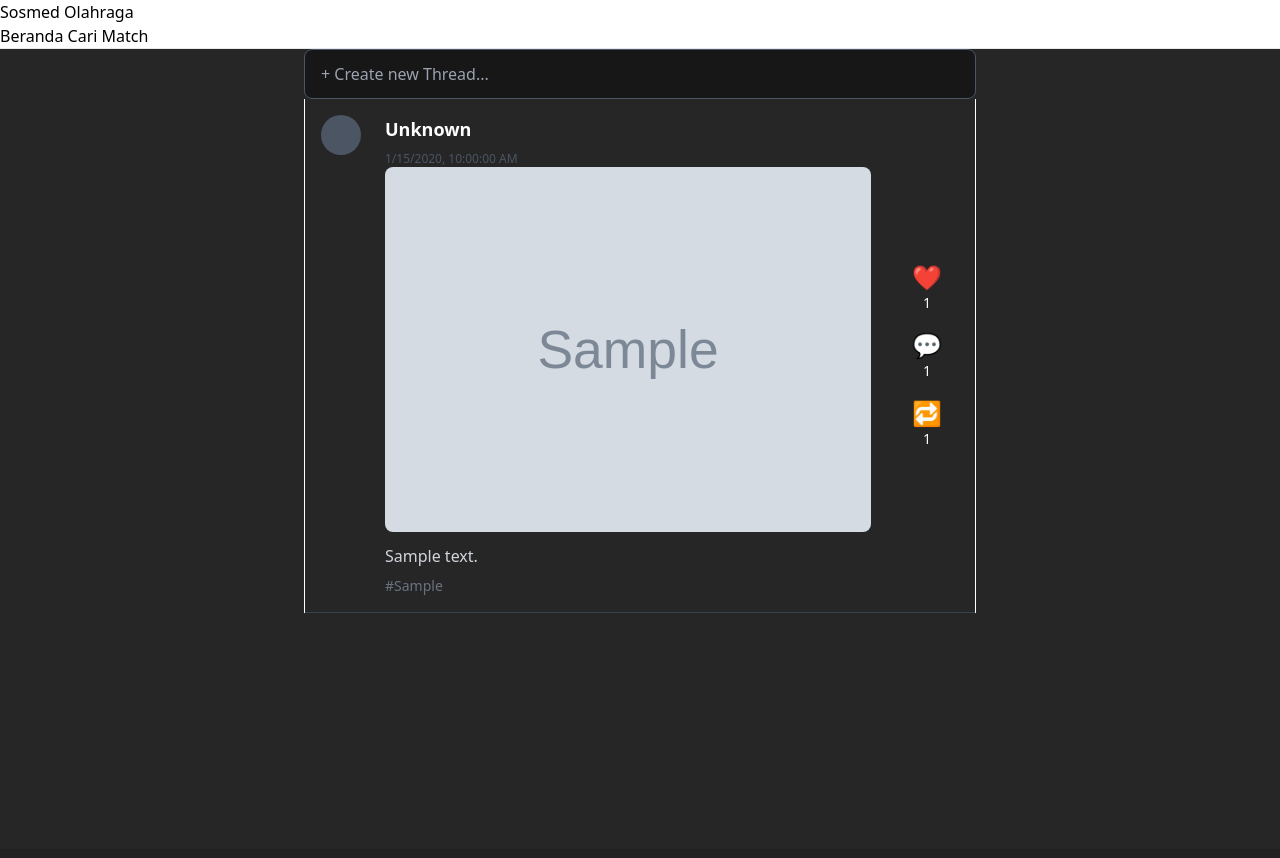
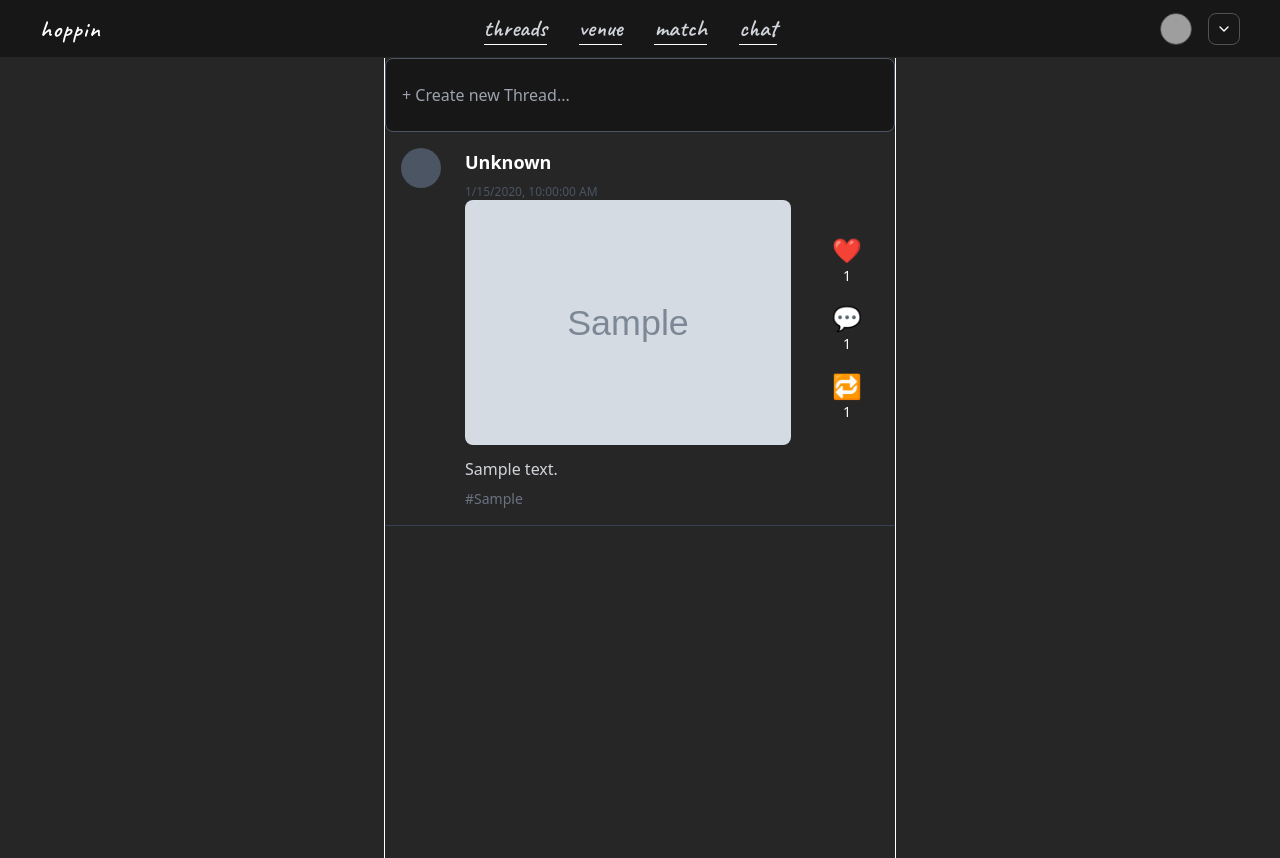
Before and after one commit to pbp-kelompok-f08/ProyekUTS, a Django app: page /threads/ in a window 1280 px wide. Before the commit the page ends 613 px from the top, so only its background shows below. Run offline with Django 5.2, Linux system fonts and the light colour scheme; tables that the repository leaves empty hold one stand-in row (values such as "Sample post"); grey boxes marked "Sample" are stand-in pictures; some libraries are stand-ins or nearby versions; grey boxes are pictures that could not be loaded.

Commit message:
navbar dan reply dan main

```diff
--- a/templates/base.html
+++ b/templates/base.html
@@ -16,14 +16,8 @@
 
 </head>
 <body>
-    <header>
-        <h1>Sosmed Olahraga</h1>
-        <nav>
-            <a href="/">Beranda</a>
-            <a href="/matches/">Cari Match</a>
-        </nav>
-        <hr>
-    </header>
+
+
 
     <main>
         {% block content %}{% endblock %}
--- /dev/null
+++ b/templates/navbar.html
@@ -0,0 +1,39 @@
+<nav class="w-full bg-neutral-900 border-b border-neutral-800 text-white flex items-center justify-between px-10 py-3">
+    <!-- Left: Logo -->
+    <div class="text-2xl font-semibold tracking-wider" style="font-family: 'Caveat', cursive;">
+        hoppin
+    </div>
+
+    <!-- Center: Navigation Links -->
+    <div class="flex space-x-8 text-gray-300 text-2xl" style="font-family: 'Caveat', cursive;">
+        <a href="#" class="hover:text-white transition border-b border-white">threads</a>
+        <a href="#" class="hover:text-white transition border-b border-white">venue</a>
+        <a href="#" class="hover:text-white transition border-b border-white">match</a>
+        <a href="#" class="hover:text-white transition border-b border-white">chat</a>
+    </div>
+
+    <!-- Right: Icons -->
+    <div class="flex items-center space-x-4">
+    <!-- User Avatar -->
+    <button class="w-8 h-8 flex items-center justify-center border border-neutral-600 rounded-full overflow-hidden hover:border-white transition">
+        <img src="https://cdn-icons-png.flaticon.com/512/847/847969.png"
+             alt="User Avatar"
+             class="w-full h-full object-cover">
+    </button>
+
+    <!-- Dropdown Arrow -->
+    <button class="w-8 h-8 flex items-center justify-center border border-neutral-600 rounded-lg hover:border-white transition">
+        <svg xmlns="http://www.w3.org/2000/svg"
+             fill="none" viewBox="0 0 24 24"
+             stroke="white" stroke-width="2"
+             class="w-4 h-4">
+            <path stroke-linecap="round" stroke-linejoin="round" d="M6 9l6 6 6-6" />
+        </svg>
+    </button>
+</div>
+
+</nav>
+
+<!-- Add this to base.html or include font -->
+<link href="https://fonts.googleapis.com/css2?family=Caveat:wght@600&display=swap" rel="stylesheet">
+<script src="https://kit.fontawesome.com/a2d9b6f1b9.js" crossorigin="anonymous"></script>
--- a/threads/templates/main.html
+++ b/threads/templates/main.html
@@ -7,17 +7,11 @@
 
 {% block content %}
 {% include 'modal.html' %}
+{% include 'navbar.html' %}
 
 
 <!-- Main Container -->
-<div class="w-full min-h-screen bg-neutral-800 flex flex-col items-center text-white">
-
-    <!-- Create Thread Button -->
-    <button onclick="showModal()"
-        class="w-full max-w-2xl border border-gray-600 bg-neutral-900 text-left text-gray-400 px-4 py-3 rounded-lg hover:border-gray-400 hover:text-gray-200 transition">
-        + Create new Thread...
-    </button>
-
+<div class="w-full min-h-screen bg-neutral-800 flex flex-row justify-center gap-20 text-white">
     <!-- Loading Spinner -->
     <div id="loading" class="bg-neutral-900 rounded-lg border border-neutral-800 p-12 text-center hidden text-gray-300">
         <svg class="animate-spin h-8 w-8 text-green-500 inline-block" xmlns="http://www.w3.org/2000/svg" fill="none"
@@ -29,7 +23,41 @@
     </div>
 
     <!-- Threads Feed -->
-    <div id="threadList" class="hidden w-full max-w-2xl border-x border-solid border-white"></div>
+    <div class="w-full lg:w-2/5 border-x border-solid border-white">
+        <!-- Create Thread Button -->
+        <button onclick="showModal()"
+            class="w-full border border-gray-600 bg-neutral-900 text-left text-gray-400 px-4 py-6 rounded-lg hover:border-gray-400 hover:text-gray-200 transition">
+            + Create new Thread...
+        </button>
+        <div id="threadList" class="hidden"></div>
+    </div>
+
+    <!-- thread Reply -->
+    <div id="threadReply" class="hidden lg:w-1/3">
+        <div class="fixed w-1/3 bg-neutral-900 mt-10 top-10 bottom-10 rounded-xl border border-gray-700 flex flex-col">
+
+            <!-- Header -->
+            <div class="p-4 border-b border-gray-700">
+                <h2 class="text-lg font-semibold text-white">Replies</h2>
+                <p id="replyToWho" class="text-sm text-gray-400"></p>
+            </div>
+
+            <!-- Scrollable reply list -->
+            <div id="replyList" class="flex-1 overflow-y-auto p-4 space-y-4">
+            </div>
+
+            <!-- Reply input box -->
+            <div class="border-t border-gray-700 p-3 flex items-center space-x-3">
+                <div class="w-8 h-8 rounded-full bg-gray-600 flex-shrink-0"></div>
+                <input type="text" placeholder="Write a reply..."
+                    class="flex-1 bg-neutral-800 text-white text-sm rounded-lg px-3 py-2 focus:outline-none focus:ring-1 focus:ring-green-500" />
+                <button class="bg-green-600 hover:bg-green-700 text-white px-3 py-2 rounded-lg text-sm transition">
+                    Reply
+                </button>
+            </div>
+        </div>
+    </div>
+
 
     <!-- Empty State -->
     <div id="empty" class="bg-neutral-900 rounded-lg border border-neutral-800 p-12 text-center hidden text-gray-300">
@@ -49,17 +77,17 @@
 <script>
     const THREADS_API_ENDPOINT = "{% url 'threads:show_json' %}";
     const CURRENT_USER_ID = "{{ user.id|default_if_none:'' }}";
+    let activeReplyThread = null;
 
     const loadingSpinner = document.getElementById('loading');
     const threadsGridContainer = document.getElementById('threadList');
+    const threadsReplyContainer = document.getElementById('threadReply');
+    const threadsReplyList = document.getElementById('replyList');
     let allThreadsData = [];
 
     function displayPageSection({ showLoading = false, showError = false, showEmpty = false, showGrid = false }) {
         loadingSpinner.classList.toggle('hidden', !showLoading);
         threadsGridContainer.classList.toggle('hidden', !showGrid);
-        if (showGrid) {
-            threadsGridContainer.className = 'w-full max-w-2xl border-x border-solid border-white space-y-6';
-        }
     }
 
     function buildThreadsCardElement(item) {
@@ -80,7 +108,6 @@
         <!-- Left section: profile + username -->
         <div class="flex flex-col items-start">
             <div class="w-10 h-10 rounded-full bg-gray-600"></div>
-
         </div>
 
         <!-- Middle section: post content -->
@@ -99,7 +126,6 @@
                 ? `<p class="text-sm text-gray-500">#${tags.replace(/,/g, " #")}</p>`
                 : ""
             }
-
         </div>
 
         <!-- Right section: icons -->
@@ -111,7 +137,7 @@
             </div>
             <!-- Comment -->
             <div class="flex flex-col items-center">
-        <button class="text-2xl hover:scale-110 transition">💬</button>
+                <button class="text-2xl hover:scale-110 transition" onclick="showReply('${username}')">💬</button>
                 <span class="text-sm text-white">${replyCount}</span>
             </div>
             <!-- Repost -->
@@ -141,7 +167,89 @@
         }
     }
 
-    async function fetchThreadsFromServer() {
+    async function showReply(userId) {
+        // If the same thread is clicked again → hide the reply panel
+        if (activeReplyThread === userId && !threadsReplyContainer.classList.contains('hidden')) {
+            threadsReplyContainer.classList.add('hidden');
+            activeReplyThread = null;
+            return;
+        }
+
+        // Otherwise, open the panel for the new thread
+        activeReplyThread = userId;
+        threadsReplyContainer.classList.remove('hidden');
+
+        // Show username at the top
+        document.getElementById('replyToWho').textContent = `Replying to ${userId}`;
+
+        // Fetch and render replies
+        const replyItems = await fetchReplyFromServer(userId);
+        threadsReplyList.innerHTML = '';
+
+        replyItems.forEach(item => {
+            threadsReplyList.appendChild(buildReplyCardElement(item));
+        });
+    }
+    function buildReplyCardElement(item) {
+        const username = DOMPurify.sanitize(item.username || "Unknown");
+        const content = DOMPurify.sanitize(item.content || "");
+        const likeCount = DOMPurify.sanitize(String(item.likeCount || 0));
+        const createdAt = new Date(item.created_at);
+        const timeAgo = timeSince(createdAt);
+
+        const replyCard = document.createElement("div");
+        replyCard.className = "flex space-x-3 border-b border-gray-700 py-3";
+
+        replyCard.innerHTML = `
+        <div class="w-8 h-8 rounded-full bg-gray-600"></div>
+        <div class="flex-1">
+            <p class="font-semibold text-white">${username}</p>
+            <p class="text-gray-300 text-sm">${content}</p>
+            <div class="flex items-center space-x-2 mt-1 text-gray-500 text-xs">
+                <button class="hover:text-red-400">❤️</button>
+                <span>${likeCount}</span>
+                <span>·</span>
+                <span>${timeAgo}</span>
+            </div>
+        </div>
+    `;
+
+        return replyCard;
+    }
+
+    // Helper function to show "time ago" style text
+    function timeSince(date) {
+        const seconds = Math.floor((new Date() - date) / 1000);
+        const intervals = [
+            { label: "y", seconds: 31536000 },
+            { label: "mo", seconds: 2592000 },
+            { label: "d", seconds: 86400 },
+            { label: "h", seconds: 3600 },
+            { label: "m", seconds: 60 },
+        ];
+
+        for (const i of intervals) {
+            const count = Math.floor(seconds / i.seconds);
+            if (count >= 1) return `${count}${i.label} ago`;
+        }
+        return "Just now";
+    }
+
+
+    async function fetchReplyFromServer(userId) {
+        try {
+            const response = await fetch(`/threads/replies/${userId}/`, { headers: { 'Accept': 'application/json' }, });
+
+            if (!response.ok) throw new Error('Failed to fetch Reply data');
+            replyItems = await response.json() || [];
+            return replyItems
+        } catch (error) {
+            console.error('Error loading thread:', error);
+            return []
+        }
+    }
+
+    async function fetchThreadsFromServer(userId) {
         try {
             displayPageSection({ showLoading: true });
             const response = await fetch(THREADS_API_ENDPOINT, { headers: { 'Accept': 'application/json' } });
--- a/threads/urls.py
+++ b/threads/urls.py
@@ -8,4 +8,5 @@ urlpatterns = [
     path('', views.show_main, name='show_main'),
     path('json/', views.show_json, name='show_json'),
     path('create-thread-ajax/', views.add_thread_entry_ajax, name='add_thread_entry_ajax'),
+    path('replies/<str:username>/', views.get_replies_by_username, name='get_replies_by_username'),
 ]
--- a/threads/views.py
+++ b/threads/views.py
@@ -1,7 +1,10 @@
 # threads/views.py
 from django.shortcuts import render, get_object_or_404, redirect
 from django.http import HttpResponse
-from .models import Thread, Reply
+
+from accounts.models import CustomUser
+from .models import Thread,ReplyChild
+
 from django.contrib.auth.decorators import login_required
 from django.http import HttpResponseRedirect, JsonResponse
 from django.views.decorators.csrf import csrf_exempt
@@ -17,7 +20,7 @@ def show_json(request):
     thread_list = Thread.objects.all()
     data = [
         {
-            # 'id': str(thread.id),
+            'id': str(thread.id),
             'content' :thread.content,
             'tags' : thread.tags,
             'image' : thread.image,
@@ -47,37 +50,25 @@ def add_thread_entry_ajax(request):
     new_thread.save()
     return HttpResponse(b"CREATED", status=201)
 
-# def thread_list(request):
-#     threads = Thread.objects.all().order_by('-created_at')
-#     return render(request, 'threads/thread_list.html', {'threads': threads})
 
-# def thread_detail(request, thread_id):
-#     thread = get_object_or_404(Thread, id=thread_id)
-#     replies = thread.replies.all()  # because of related_name="replies"
-#     return render(request, 'threads/thread_detail.html', {'thread': thread, 'replies': replies})
+def get_replies_by_username(request, username):
+    # get user or return 404
+    user = get_object_or_404(CustomUser, username=username)
 
-# @login_required
-# def create_thread(request):
-#     if request.method == 'POST':
-#         content = request.POST.get('content')
-#         image = request.POST.get('image', '')
-#         thread = Thread.objects.create(user=request.user, content=content, image=image)
-#         return redirect('thread_detail', thread_id=thread.id)
-#     return render(request, 'threads/create_thread.html')
+    # get all replies made by this user
+    replies = ReplyChild.objects.filter(user=user).order_by('-likeCount')
 
-# @login_required
-# def create_reply(request, thread_id):
-#     thread = get_object_or_404(Thread, id=thread_id)
-#     if request.method == 'POST':
-#         content = request.POST.get('content')
-#         image = request.POST.get('image', '')
-#         Reply.objects.create(user=request.user, thread=thread, content=content, image=image)
-#         thread.changeReply(True)
-#         return redirect('thread_detail', thread_id=thread.id)
-#     return HttpResponse("Invalid request", status=400)
+    # serialize the data manually (or you can use serializers)
+    data = [
+        {
+            'id': str(reply.id),
+            'thread_id': str(reply.thread.id),
+            'content': reply.content,
+            'created_at': reply.created_at.isoformat(),
+            'likeCount': reply.likeCount,
+        }
+        for reply in replies
+    ]
 
-# @login_required
-# def like_thread(request, thread_id):
-#     thread = get_object_or_404(Thread, id=thread_id)
-#     thread.changeLike(True)
-#     return redirect('thread_detail', thread_id=thread.id)
+    # return as JSON
+    return JsonResponse(data, safe=False)
```
Also changed, not shown: threads/models.py (+15 -15 lines), threads/migrations/0002_remove_replychild_reply_replychild_thread_and_more.py (added). Lines whose indentation alone changed are shown as unchanged.
